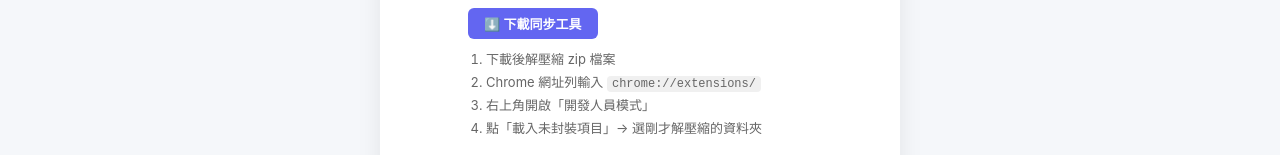
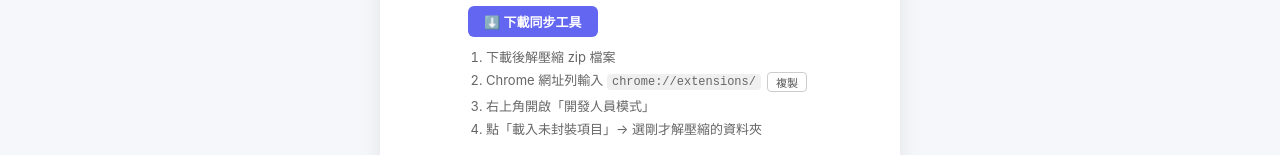
Before and after one commit to MaoIsCute/FortuneMusic, a Vue app in the folder frontend/: page /setup in a window 1280 px wide. Shown: the part 435-590 px from the top of the page. Built offline with nearby package versions, Linux system fonts and the light colour scheme; no server answers; sample sign-in values are in the browser's storage.

Commit message:
feat: add copy button for chrome://extensions/ in install steps

```diff
--- a/frontend/src/views/ScrapeView.vue
+++ b/frontend/src/views/ScrapeView.vue
@@ -14,7 +14,12 @@
         </a>
         <ol class="install-steps">
           <li>下載後解壓縮 zip 檔案</li>
-          <li>Chrome 網址列輸入 <code>chrome://extensions/</code></li>
+          <li>Chrome 網址列輸入
+            <span class="copy-row">
+              <code>chrome://extensions/</code>
+              <button class="copy-btn" @click="copy">{{ copied ? '已複製！' : '複製' }}</button>
+            </span>
+          </li>
           <li>右上角開啟「開發人員模式」</li>
           <li>點「載入未封裝項目」→ 選剛才解壓縮的資料夾</li>
           <li>安裝完成後，再點一次「連結同步工具」</li>
@@ -37,6 +42,13 @@
 <script setup>
 import { ref } from 'vue'
 import { useRouter } from 'vue-router'
+
+const copied = ref(false)
+function copy() {
+  navigator.clipboard.writeText('chrome://extensions/')
+  copied.value = true
+  setTimeout(() => { copied.value = false }, 2000)
+}
 import { getScrapeToken } from '../api/index'
 
 const EXTENSION_ID = 'gdclpkfeiocedicokoenhconeoocigeh'
@@ -127,6 +139,17 @@ async function authorize() {
   border-radius: 4px;
   font-size: 12px;
 }
+.copy-row { display: inline-flex; align-items: center; gap: 6px; }
+.copy-btn {
+  padding: 1px 8px;
+  font-size: 11px;
+  border: 1px solid #ccc;
+  border-radius: 4px;
+  background: white;
+  cursor: pointer;
+  color: #555;
+}
+.copy-btn:hover { background: #f0f0f0; }
 .success-icon { font-size: 40px; text-align: center; }
 .success-title { font-size: 20px; font-weight: bold; text-align: center; margin: 0; }
 .hint-box {
--- a/frontend/src/views/SetupView.vue
+++ b/frontend/src/views/SetupView.vue
@@ -17,7 +17,12 @@
               </a>
               <ol class="install-steps">
                 <li>下載後解壓縮 zip 檔案</li>
-                <li>Chrome 網址列輸入 <code>chrome://extensions/</code></li>
+                <li>Chrome 網址列輸入
+                  <span class="copy-row">
+                    <code>chrome://extensions/</code>
+                    <button class="copy-btn" @click="copy">{{ copied ? '已複製！' : '複製' }}</button>
+                  </span>
+                </li>
                 <li>右上角開啟「開發人員模式」</li>
                 <li>點「載入未封裝項目」→ 選剛才解壓縮的資料夾</li>
               </ol>
@@ -50,6 +55,13 @@
 </template>
 
 <script setup>
+import { ref } from 'vue'
+const copied = ref(false)
+function copy() {
+  navigator.clipboard.writeText('chrome://extensions/')
+  copied.value = true
+  setTimeout(() => { copied.value = false }, 2000)
+}
 </script>
 
 <style scoped>
@@ -171,4 +183,16 @@ html.dark .step-title   { color: #d4d8e3; }
 html.dark .step-sub     { color: #6b7490; }
 html.dark .install-steps { color: #9aa3b5; }
 html.dark .install-steps code { background: #2e3450; color: #d4d8e3; }
+.copy-row { display: inline-flex; align-items: center; gap: 6px; }
+.copy-btn {
+  padding: 1px 8px;
+  font-size: 11px;
+  border: 1px solid #ccc;
+  border-radius: 4px;
+  background: white;
+  cursor: pointer;
+  color: #555;
+}
+.copy-btn:hover { background: #f0f0f0; }
+html.dark .copy-btn { background: #2e3450; border-color: #3a3f5c; color: #b8bfcc; }
 </style>
```
